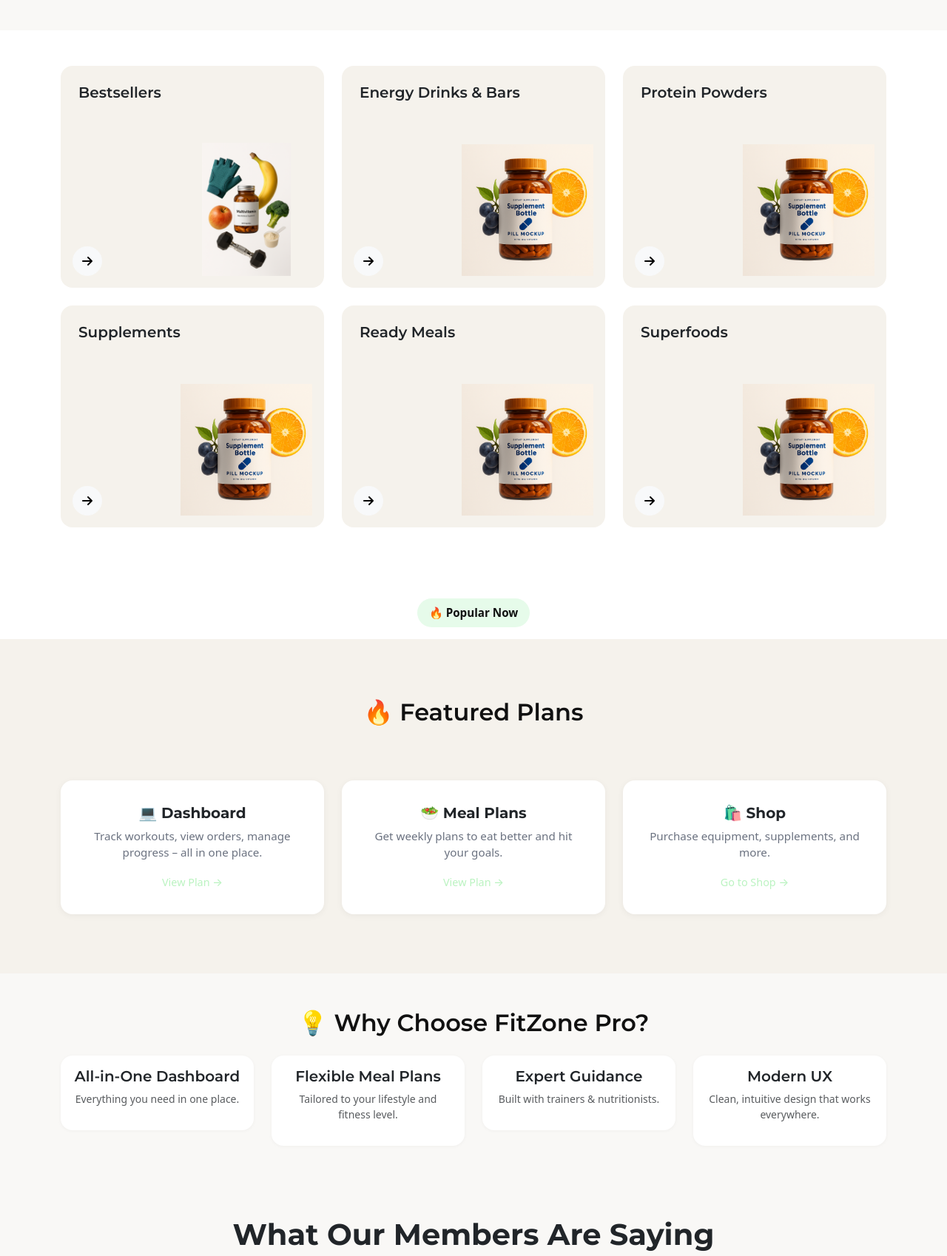
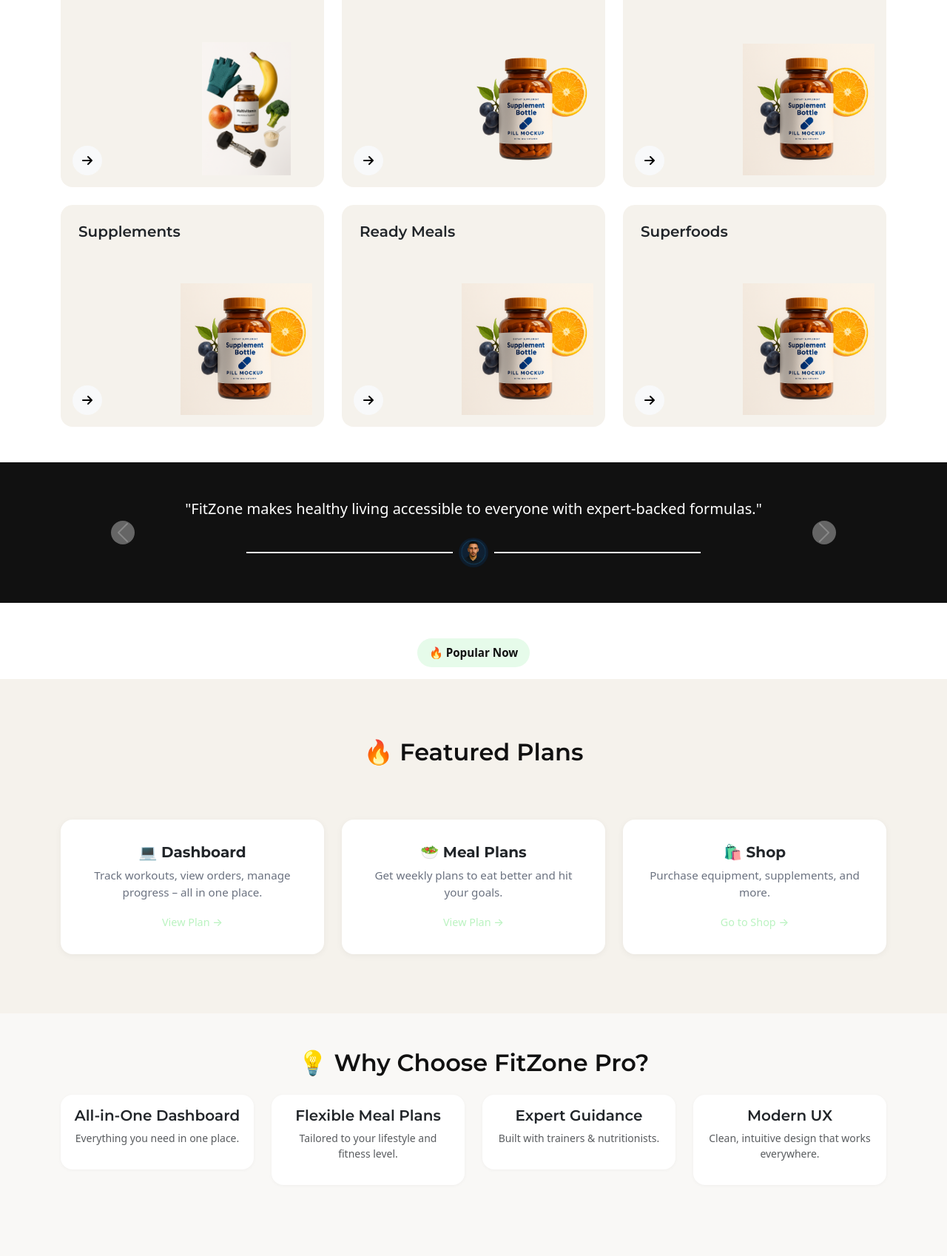
Before and after one commit to Danut89/Milestone-Project-4, a Django app: page / in a window 1280 px wide. Shown: the part 738-2436 px from the top of the page at 74% size. Run offline with Django 5.2, Linux system fonts and the light colour scheme.

Commit message:
Add testimonial carousel section after product cards with styling and navigation controls

```diff
--- a/static/css/style.css
+++ b/static/css/style.css
@@ -67,7 +67,7 @@ h1, h2, h3, h4, h5 {
 .navbar-nav .nav-link {
   font-weight: 600;
   font-size: 1.1rem;
-  color: var(--text-dark);
+  color: var(--text-muted);
   padding: 0.6rem 1rem;
   position: relative;
   display: inline-block;
@@ -75,8 +75,8 @@ h1, h2, h3, h4, h5 {
 }
 
 .navbar-nav .nav-link:hover {
-  font-weight: 700;
-   color: #1f2937;
+  font-weight: 600;
+   color: var(--primary-color);
 }
 
 
@@ -120,6 +120,13 @@ h1, h2, h3, h4, h5 {
   white-space: nowrap;
   background-color: var(--accent-color);
   color: var(--primary-color);
+
+}
+
+.promo-banner span {
+  display: inline-flex;
+  align-items: center;
+  gap: 0.25rem;
 
 }
 
@@ -178,6 +185,7 @@ h1, h2, h3, h4, h5 {
   font-weight: 800;
   color: var(--primary-color);
   margin-bottom: 1rem;
+  text-shadow: 0 2px 6px rgba(0, 0, 0, 0.15);
 }
 
 .hero-subtitle {
@@ -277,6 +285,10 @@ h1, h2, h3, h4, h5 {
   object-fit: contain;
 }
 
+.product-card:hover .product-img {
+  transform: scale(1.05);
+}
+
 .arrow-btn {
   position: absolute;
   bottom: 1rem;
@@ -302,6 +314,30 @@ h1, h2, h3, h4, h5 {
 .arrow-btn:hover i {
   transform: translateX(4px); /* or 6px for more movement */
 }
+
+
+
+
+/* ============================
+   Testimonials Section
+   ============================ */
+.testimonials {
+  background-color: var(--primary-color);
+  padding: 3rem 0;
+}
+
+.carousel-item {
+  transition: opacity 0.8s ease-in-out;
+}
+
+.carousel-control-prev-icon,
+.carousel-control-next-icon {
+  background-color: rgba(255, 255, 255, 0.7);
+  border-radius: 50%;
+  width: 2rem;
+  height: 2rem;
+}
+
 
 
 /* ============================
--- a/templates/base.html
+++ b/templates/base.html
@@ -95,7 +95,7 @@
   </div>
 </nav>
 
-<div class="announcement-bar overflow-hidden py-2">
+<div class="announcement-bar promo-banner overflow-hidden py-2">
   <div class="marquee d-flex">
     <span class="marquee-text me-5">💚 Free delivery on orders over £40</span>
     <span class="marquee-text me-5">💚 Get 10% off your first order</span>
--- a/templates/home/index.html
+++ b/templates/home/index.html
@@ -29,7 +29,7 @@
 
       <!-- Right Image Column -->
       <div class="col-md-6 text-center mt-5 mt-md-0">
-        <img src="static/images/hero-r.png" alt="Supplement Bottle" class="img-fluid hero-product-img">
+        <img src="static/images/hero4.png" alt="Supplement Bottle" class="img-fluid hero-product-img">
       </div>
     </div>
   </div>
@@ -54,7 +54,7 @@
     <div class="col-12 col-md-6 col-lg-4">
       <div class="product-card p-4 rounded-4 position-relative">
         <h5 class="fw-semibold mb-3">Energy Drinks & Bars</h5>
-        <img src="static/images/product-2.png" alt="Product" class="product-img">
+        <img src="static/images/hero-relod.png" alt="Product" class="product-img">
         <button class="btn btn-light rounded-circle arrow-btn">
           <i class="fa-solid fa-arrow-right"></i>
         </button>
@@ -107,6 +107,45 @@
   </div>
 </section>
 
+
+<!-- Testimonials Section -->
+<section class="testimonials text-white py-5">
+  <div class="container">
+    <div id="testimonialCarousel" class="carousel slide" data-bs-ride="carousel">
+      <div class="carousel-inner text-center">
+
+        <!-- Slide 1 -->
+        <div class="carousel-item active">
+          <p class="fs-5 mb-4 px-3">"FitZone makes healthy living accessible to everyone with expert-backed formulas."</p>
+          <div class="d-flex justify-content-center align-items-center gap-2">
+            <span class="border-top border-2 border-light w-25"></span>
+            <img src="static/images/face1.jpg" class="rounded-circle" alt="Reviewer" width="40" height="40">
+            <span class="border-top border-2 border-light w-25"></span>
+          </div>
+        </div>
+
+        <!-- Slide 2 -->
+        <div class="carousel-item">
+          <p class="fs-5 mb-4 px-3">"I've never felt better. The ingredients are clean and the energy is real!"</p>
+          <div class="d-flex justify-content-center align-items-center gap-2">
+            <span class="border-top border-2 border-light w-25"></span>
+            <img src="static/images/avatar2.jpg" class="rounded-circle" alt="Reviewer" width="40" height="40">
+            <span class="border-top border-2 border-light w-25"></span>
+          </div>
+        </div>
+
+      </div>
+
+      <!-- Controls -->
+      <button class="carousel-control-prev" type="button" data-bs-target="#testimonialCarousel" data-bs-slide="prev">
+        <span class="carousel-control-prev-icon"></span>
+      </button>
+      <button class="carousel-control-next" type="button" data-bs-target="#testimonialCarousel" data-bs-slide="next">
+        <span class="carousel-control-next-icon"></span>
+      </button>
+    </div>
+  </div>
+</section>
 
 
 
```
Also changed, not shown: static/images/face1.jpg (added), static/images/face2.jpg (added), static/images/face3.jpg (added), static/images/hero-background.png, static/images/hero-background1.png (added), static/images/hero-image3.png (added), static/images/hero-relod.png (added), 1 other file.
